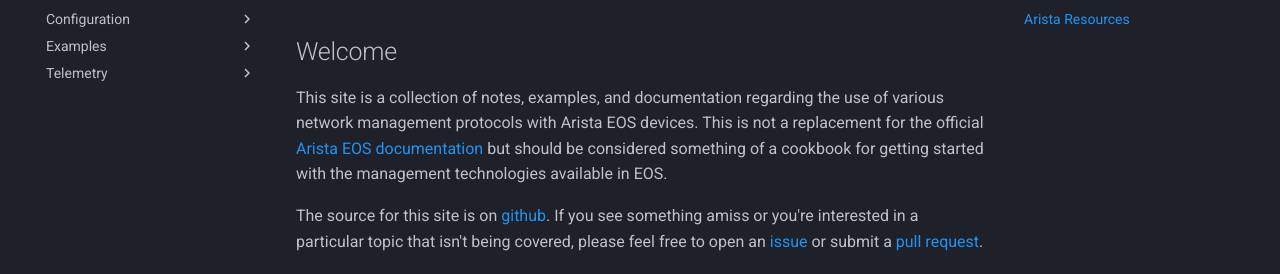
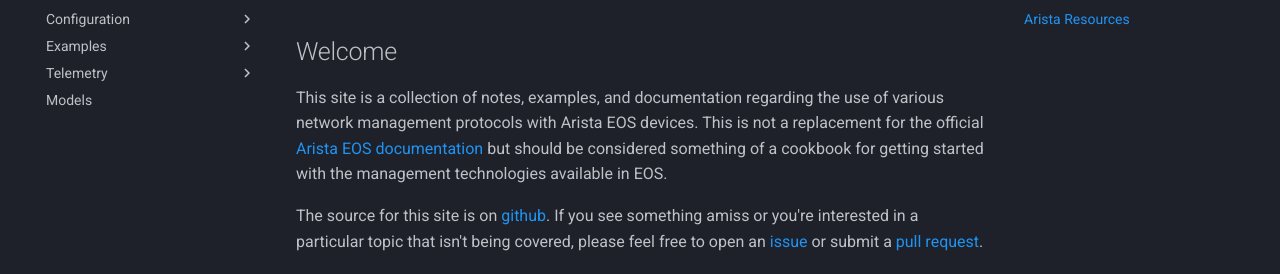
Before and after one commit to aristanetworks/openmgmt, an MkDocs documentation site: the page built from docs/index.md, in a window 1280 px wide. Shown: the part 146-420 px from the top of the page. Built offline with MkDocs 1.6.1 and Material for MkDocs 9.7.7, drawn with Linux system fonts in a browser that asks for light colours; comment, search, counter and statistics services are not loaded.

Commit message:
added models link to mkdocs.yml

```diff
--- a/mkdocs.yml
+++ b/mkdocs.yml
@@ -47,3 +47,4 @@
     - ygot: examples/ygot/index.md
   - Telemetry:
     - gNMIReverse: telemetry/adapters/gnmireverse/index.md
+  - Models: models/index.md
```
